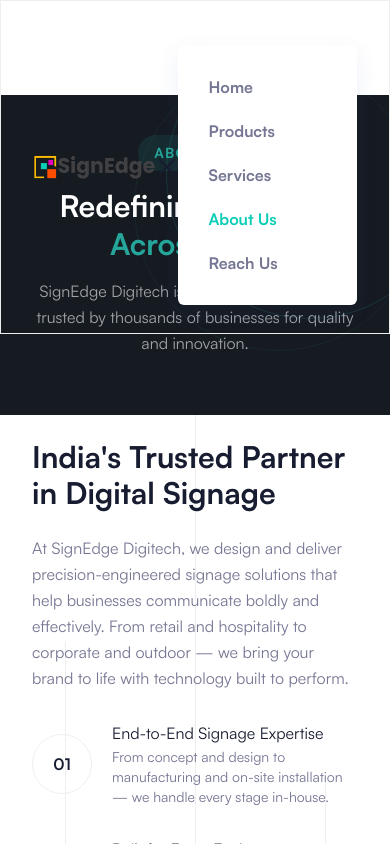
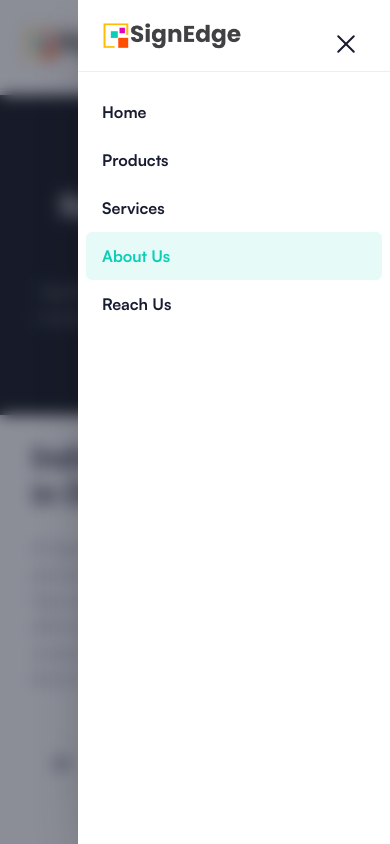
Before and after one commit to AkshayRathod10/signedge-react, a Next.js app: page /about-us in a window 390 px wide. Both pictures are taken after a click on the button "Toggle menu". Shown: the top 844 px of the page. Built offline with nearby package versions, Linux system fonts and the light colour scheme.

Commit message:
fixed the mobile menu

```diff
--- a/components/Header/index.tsx
+++ b/components/Header/index.tsx
@@ -4,154 +4,159 @@
 import { usePathname } from "next/navigation";
 import { useEffect, useState } from "react";
 import logo from "../../assets/images/signage-logo-crop.svg";
-import logoWhite from "../../assets/images/signage-white-logo.svg";
 
-import ThemeToggler from "./ThemeToggler";
 import menuData from "./menuData";
 
 const Header = () => {
   const [navigationOpen, setNavigationOpen] = useState(false);
-  const [dropdownToggler, setDropdownToggler] = useState(false);
   const [stickyMenu, setStickyMenu] = useState(false);
 
   const pathUrl = usePathname();
 
   // Sticky menu
-  const handleStickyMenu = () => {
-    if (window.scrollY >= 80) {
-      setStickyMenu(true);
-    } else {
-      setStickyMenu(false);
-    }
-  };
-
   useEffect(() => {
+    const handleStickyMenu = () => setStickyMenu(window.scrollY >= 80);
     window.addEventListener("scroll", handleStickyMenu);
     return () => window.removeEventListener("scroll", handleStickyMenu);
   }, []);
 
+  // Close the mobile drawer whenever the route changes
+  useEffect(() => {
+    setNavigationOpen(false);
+  }, [pathUrl]);
+
+  // Lock body scroll + close on Escape while the drawer is open
+  useEffect(() => {
+    if (!navigationOpen) return;
+
+    const { overflow } = document.body.style;
+    document.body.style.overflow = "hidden";
+
+    const handleKey = (e: KeyboardEvent) => {
+      if (e.key === "Escape") setNavigationOpen(false);
+    };
+    window.addEventListener("keydown", handleKey);
+
+    return () => {
+      document.body.style.overflow = overflow;
+      window.removeEventListener("keydown", handleKey);
+    };
+  }, [navigationOpen]);
+
+  const isActive = (path?: string) => pathUrl === path;
+
   return (
     <header
       id="site-header"
-      className={`fixed left-0 top-0 z-99999 w-full py-7 border border-stroke ${
+      className={`fixed left-0 top-0 z-99999 w-full border-b border-stroke transition-all duration-200 dark:border-strokedark ${
         stickyMenu
-          ? "bg-white py-4! shadow-sm transition duration-100 dark:bg-black"
-          : ""
+          ? "bg-white py-4 shadow-sm dark:bg-black"
+          : "bg-white py-6 dark:bg-black"
       }`}
     >
-      <div className="relative mx-auto items-center justify-between ml-auto px-8 flex ">
-        <div className="flex w-full items-center justify-between xl:w-1/4">
-          <a href="/">
-            <Image
-              src={logo}
-              alt="logo"
-              width={165}
-              className="dark:hidden"
-            />
-          </a>
+      <div className="relative mx-auto flex items-center justify-between px-6 md:px-8">
+        {/* Logo */}
+        <Link href="/" className="shrink-0">
+          <Image src={logo} alt="SignEdge" width={165} className="dark:hidden" />
+        </Link>
 
-          {/* <!-- Hamburger Toggle BTN --> */}
-          <button
-            aria-label="hamburger Toggler"
-            className="block xl:hidden"
-            onClick={() => setNavigationOpen(!navigationOpen)}
-          >
-            <span className="relative block h-5.5 w-5.5 cursor-pointer">
-              <span className="absolute right-0 block h-full w-full">
-                <span
-                  className={`relative left-0 top-0 my-1 block h-0.5 rounded-sm bg-black delay-0 duration-200 ease-in-out dark:bg-white ${
-                    !navigationOpen ? "w-full! delay-300" : "w-0"
-                  }`}
-                ></span>
-                <span
-                  className={`relative left-0 top-0 my-1 block h-0.5 rounded-sm bg-black delay-150 duration-200 ease-in-out dark:bg-white ${
-                    !navigationOpen ? "delay-400 w-full!" : "w-0"
-                  }`}
-                ></span>
-                <span
-                  className={`relative left-0 top-0 my-1 block h-0.5 rounded-sm bg-black delay-200 duration-200 ease-in-out dark:bg-white ${
-                    !navigationOpen ? "w-full! delay-500" : "w-0"
-                  }`}
-                ></span>
-              </span>
-              <span className="du-block absolute right-0 h-full w-full rotate-45">
-                <span
-                  className={`absolute left-2.5 top-0 block h-full w-0.5 rounded-sm bg-black delay-300 duration-200 ease-in-out dark:bg-white ${
-                    !navigationOpen ? "h-0! delay-0" : "h-full"
-                  }`}
-                ></span>
-                <span
-                  className={`delay-400 absolute left-0 top-2.5 block h-0.5 w-full rounded-sm bg-black duration-200 ease-in-out dark:bg-white ${
-                    !navigationOpen ? "h-0! delay-200" : "h-0.5"
-                  }`}
-                ></span>
-              </span>
-            </span>
-          </button>
-          {/* <!-- Hamburger Toggle BTN --> */}
-        </div>
-
-        {/* Nav Menu Start */}
-        <div
-          className={`invisible h-0 w-full items-center justify-end xl:visible xl:flex xl:h-auto xl:w-auto ${
-            navigationOpen &&
-            "navbar visible! mt-4 h-auto max-h-[400px] rounded-md bg-white p-7.5 shadow-solid-5 dark:bg-blacksection xl:h-auto xl:p-0 xl:shadow-none xl:dark:bg-transparent"
+        {/* Desktop nav */}
+        <nav className="hidden xl:block">
+          <ul className="flex items-center gap-10 font-semibold">
+            {menuData.map((menuItem) => (
+              <li key={menuItem.id}>
+                <Link
+                  href={menuItem.path || "#"}
+                  className={`transition-colors duration-200 ${
+                    isActive(menuItem.path)
+                      ? "text-teal-500"
+                      : "hover:text-teal-500"
                   }`}
                 >
-          <nav>
-            <ul className="flex flex-col gap-5 xl:flex-row xl:items-center font-semibold xl:gap-10">
-              {menuData.map((menuItem, key) => (
-                <li key={key} className={menuItem.submenu && "group relative"}>
-                  {menuItem.submenu ? (
-                    <>
-                      <button
-                        onClick={() => setDropdownToggler(!dropdownToggler)}
-                        className="flex cursor-pointer items-center justify-between gap-3 hover:text-primary"
-                      >
                   {menuItem.title}
-                        <span>
-                          <svg
-                            className="h-3 w-3 cursor-pointer fill-waterloo group-hover:fill-primary"
-                            xmlns="http://www.w3.org/2000/svg"
-                            viewBox="0 0 512 512"
-                          >
-                            <path d="M233.4 406.6c12.5 12.5 32.8 12.5 45.3 0l192-192c12.5-12.5 12.5-32.8 0-45.3s-32.8-12.5-45.3 0L256 338.7 86.6 169.4c-12.5-12.5-32.8-12.5-45.3 0s-12.5 32.8 0 45.3l192 192z" />
-                          </svg>
-                        </span>
-                      </button>
-
-                      <ul
-                        className={`dropdown ${dropdownToggler ? "flex" : ""}`}
-                      >
-                        {menuItem.submenu.map((item, key) => (
-                          <li key={key} className="hover:text-primary">
-                            <Link href={item.path || "#"}>{item.title}</Link>
+                </Link>
               </li>
             ))}
           </ul>
-                    </>
-                  ) : (
+        </nav>
+
+        {/* Hamburger (mobile) */}
+        <button
+          aria-label="Toggle menu"
+          aria-expanded={navigationOpen}
+          aria-controls="mobile-nav"
+          onClick={() => setNavigationOpen((v) => !v)}
+          className="relative z-50 flex h-10 w-10 items-center justify-center xl:hidden"
+        >
+          <span className="relative block h-5 w-6">
+            <span
+              className={`absolute left-0 block h-0.5 w-full rounded-full bg-black transition-all duration-300 ease-in-out dark:bg-white ${
+                navigationOpen ? "top-1/2 -translate-y-1/2 rotate-45" : "top-0"
+              }`}
+            />
+            <span
+              className={`absolute left-0 top-1/2 block h-0.5 w-full -translate-y-1/2 rounded-full bg-black transition-all duration-200 ease-in-out dark:bg-white ${
+                navigationOpen ? "opacity-0" : "opacity-100"
+              }`}
+            />
+            <span
+              className={`absolute left-0 block h-0.5 w-full rounded-full bg-black transition-all duration-300 ease-in-out dark:bg-white ${
+                navigationOpen
+                  ? "top-1/2 -translate-y-1/2 -rotate-45"
+                  : "bottom-0"
+              }`}
+            />
+          </span>
+        </button>
+      </div>
+
+      {/* Mobile drawer + backdrop */}
+      <div
+        className={`fixed inset-0 z-40 xl:hidden ${
+          navigationOpen ? "pointer-events-auto" : "pointer-events-none"
+        }`}
+        aria-hidden={!navigationOpen}
+      >
+        {/* Backdrop */}
+        <div
+          onClick={() => setNavigationOpen(false)}
+          className={`absolute inset-0 bg-black/50 backdrop-blur-sm transition-opacity duration-300 ${
+            navigationOpen ? "opacity-100" : "opacity-0"
+          }`}
+        />
+
+        {/* Panel */}
+        <nav
+          id="mobile-nav"
+          className={`absolute right-0 top-0 flex h-full w-4/5 max-w-xs flex-col bg-white shadow-2xl transition-transform duration-300 ease-in-out dark:bg-blacksection ${
+            navigationOpen ? "translate-x-0" : "translate-x-full"
+          }`}
+        >
+          <div className="flex items-center border-b border-stroke px-6 py-5 dark:border-strokedark">
+            <Image src={logo} alt="SignEdge" width={140} className="dark:hidden" />
+          </div>
+
+          <ul className="flex flex-col px-2 py-4 font-semibold">
+            {menuData.map((menuItem) => (
+              <li key={menuItem.id}>
                 <Link
-                      href={`${menuItem.path}`}
-                      className={
-                        pathUrl === menuItem.path
-                          ? "text-teal-500 hover:text-teal-500"
-                          : "hover:text-teal-500"
-                      }
+                  href={menuItem.path || "#"}
+                  onClick={() => setNavigationOpen(false)}
+                  className={`block rounded-md px-4 py-3 transition-colors duration-200 ${
+                    isActive(menuItem.path)
+                      ? "bg-teal-50 text-teal-500 dark:bg-white/5"
+                      : "text-black hover:bg-gray-50 hover:text-teal-500 dark:text-white dark:hover:bg-white/5"
+                  }`}
                 >
                   {menuItem.title}
                 </Link>
-                  )}
               </li>
             ))}
           </ul>
         </nav>
       </div>
-      </div>
     </header>
   );
 };
 
-// w-full delay-300
-
 export default Header;
```
Lines whose indentation alone changed are shown as unchanged.
